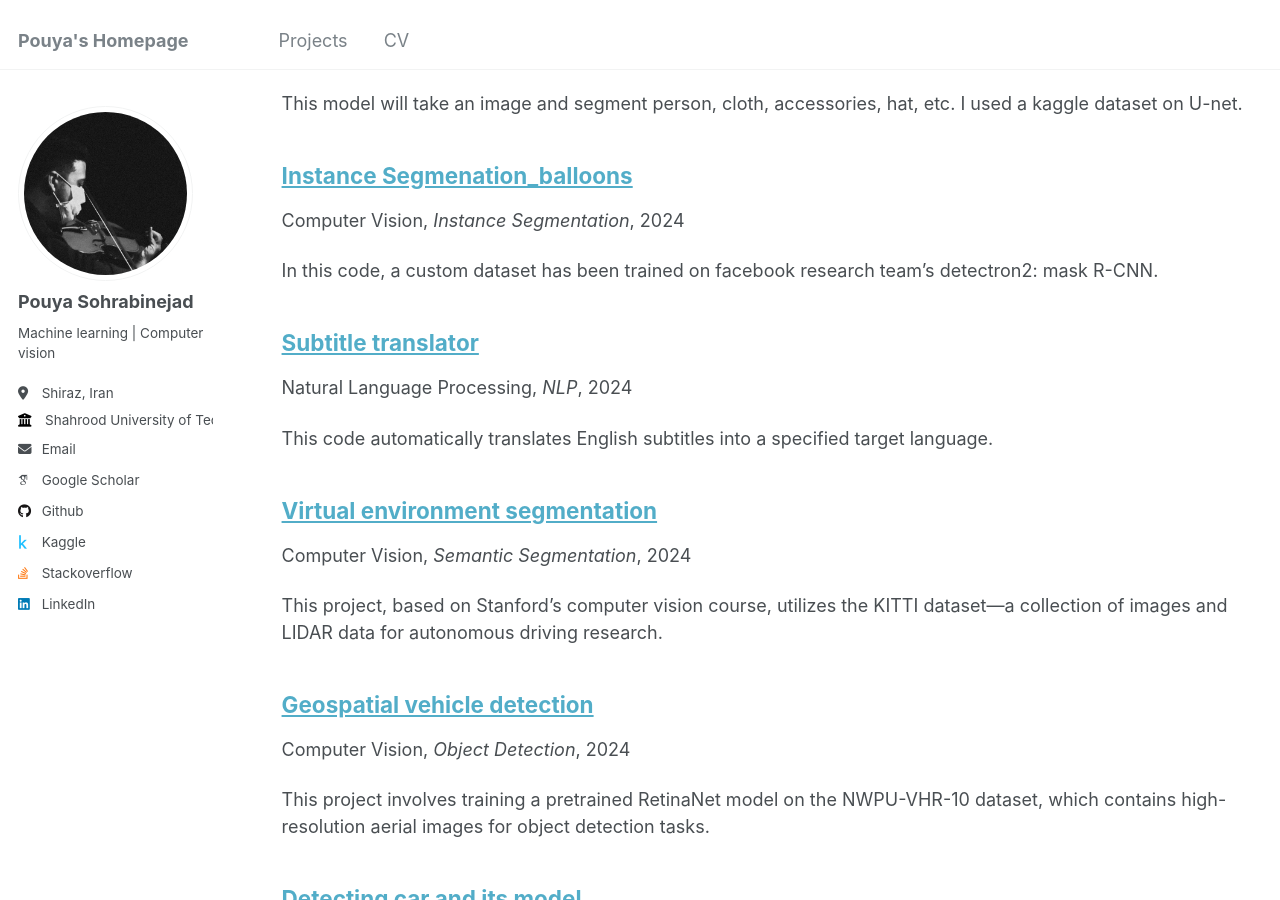
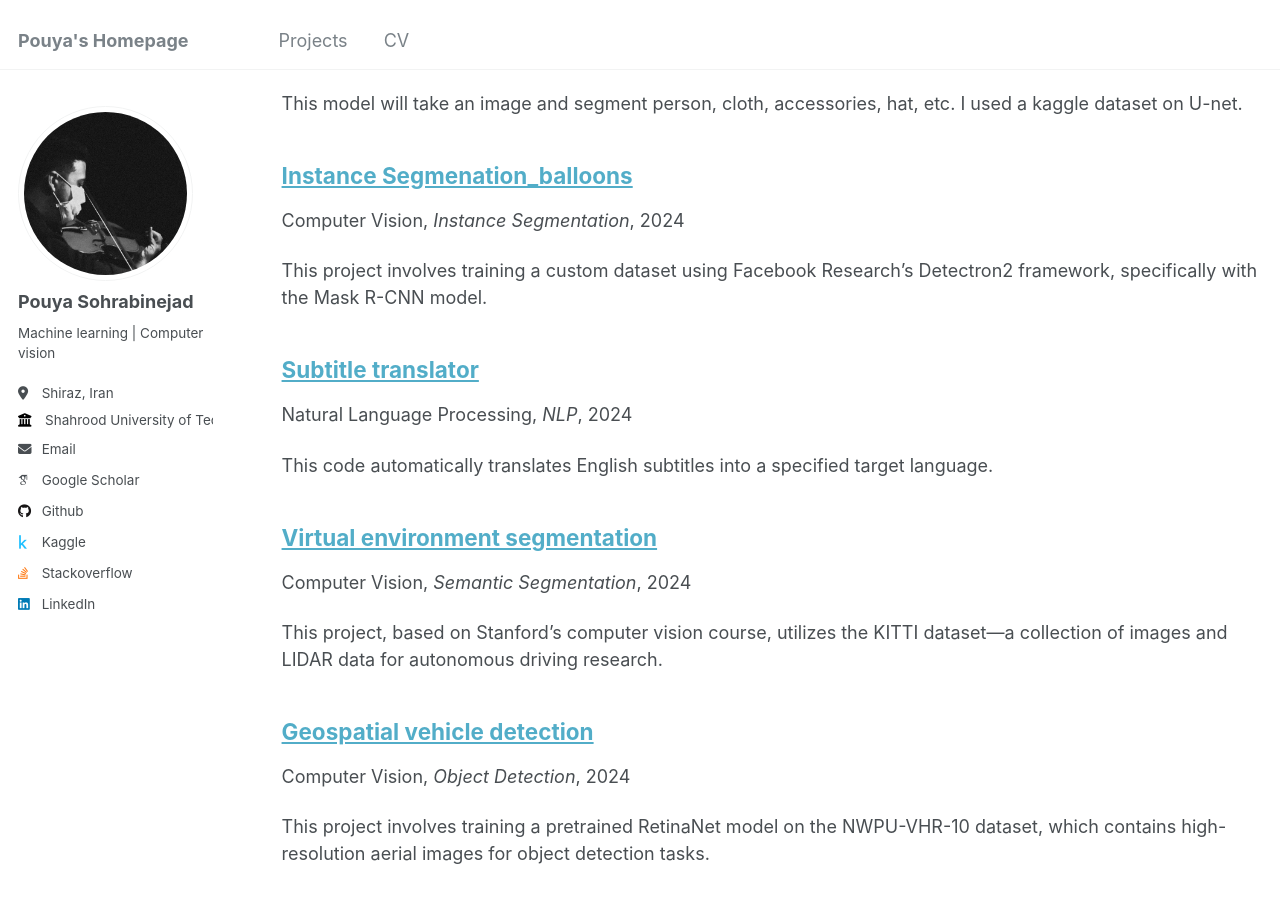
Before and after one commit to PouyaSonej/PouyaSonej.github.io, a Jekyll site: the page built from _pages/teaching.html, in a window 1280 px wide and 900 px high, scrolled down 352 px. Built offline with Jekyll 4.4.1, drawn with Linux system fonts in a browser that asks for light colours; some web fonts are replaced.

Commit message:
Update Project-12.md

```diff
--- a/_teaching/Project-12.md
+++ b/_teaching/Project-12.md
@@ -8,9 +8,9 @@ date: 2024-04-03
 location: "Shiraz, Iran"
 ---
 
-In this code, a custom dataset has been trained on facebook research team's detectron2: mask R-CNN.
+This project involves training a custom dataset using Facebook Research’s Detectron2 framework, specifically with the Mask R-CNN model.
 
-I used balloons dataset for training. This dataset also has been used by facebook research team when they introduced detectron2.
+The dataset used for training is the balloons dataset, which was also employed by Facebook Research when introducing Detectron2. The project demonstrates how to adapt and train Detectron2 for custom object detection tasks. The code and images are available in this GitHub repository.
 
 
 **Link to the gihub repository:**
```
